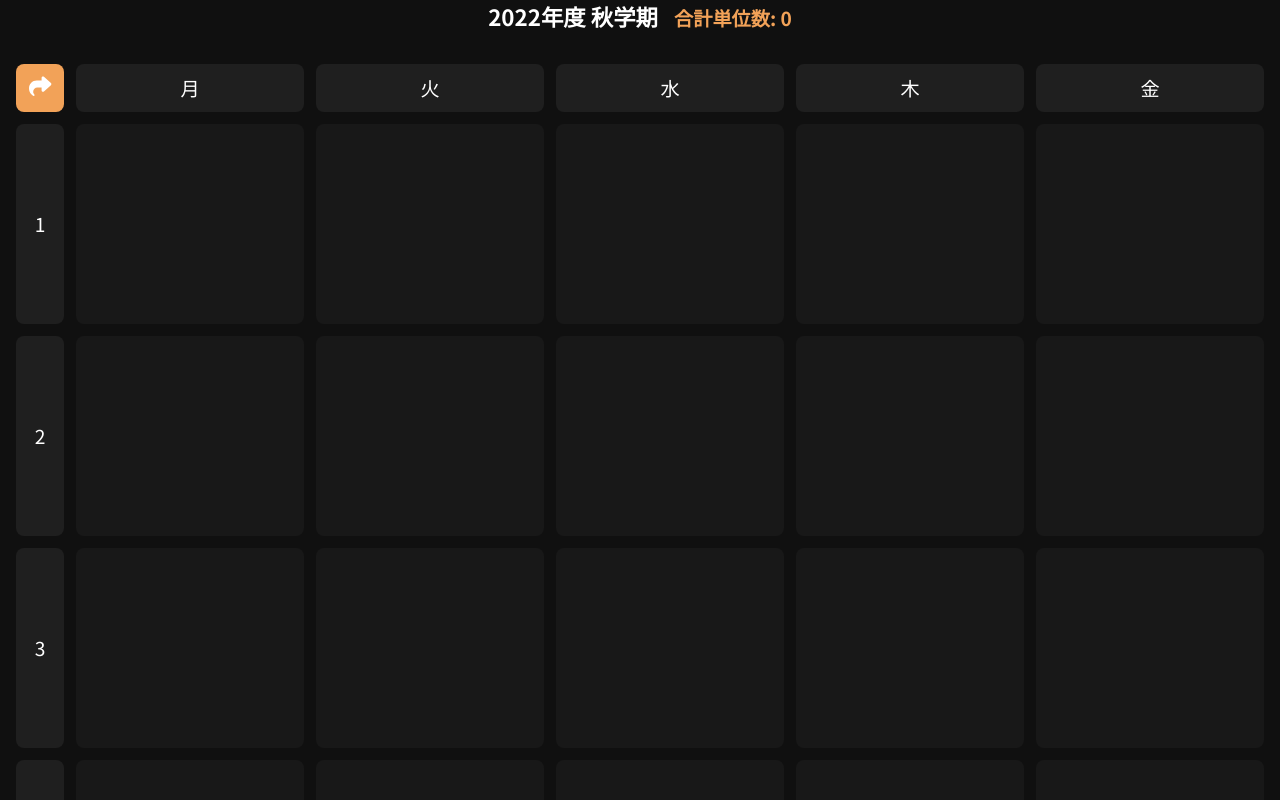
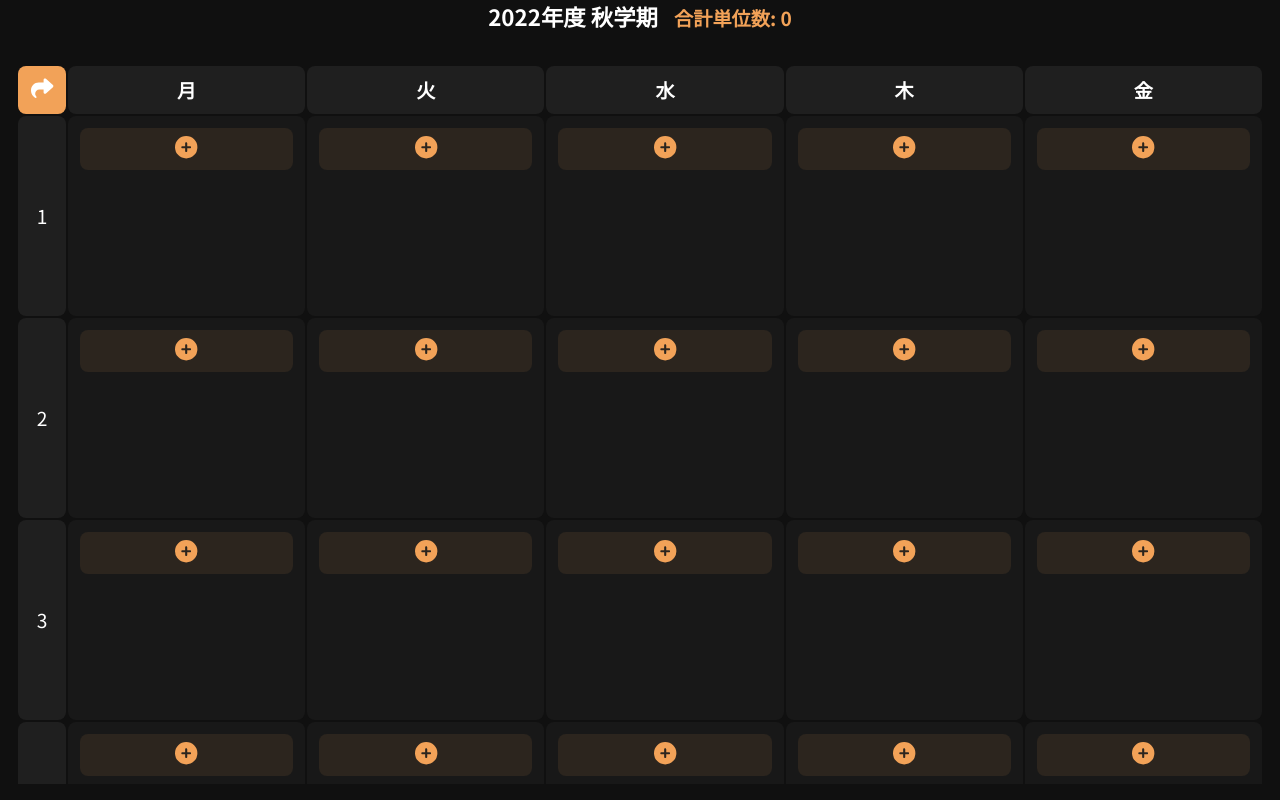
Before and after one commit to hota1024/sfc-assist, a Next.js app: page /view in a window 1280 px wide. Shown: the top 800 px of the page. Built offline with nearby package versions, Linux system fonts and the light colour scheme.

Commit message:
💄時間表を table で再実装

```diff
--- a/src/components/Container.tsx
+++ b/src/components/Container.tsx
@@ -1,3 +1,6 @@
 import { styled } from '@/stitches.config'
 
-export const Container = styled('div', {})
+export const Container = styled('div', {
+  height: '100dvh',
+  overflow: 'hidden',
+})
--- a/src/components/Timetable.tsx
+++ b/src/components/Timetable.tsx
@@ -6,15 +6,65 @@ import { faCirclePlus, faShare } from '@fortawesome/free-solid-svg-icons'
 import { useState } from 'react'
 import { Dialog, DialogContent, DialogHeader, DialogTitle } from './Dialog'
 
+const TimetableDayTh = styled('th', {
+  position: 'sticky',
+  zIndex: 1,
+  top: 0,
+})
+
 const TimetableDay = styled('div', {
   display: 'flex',
   justifyContent: 'center',
   alignItems: 'center',
   fontSize: '1.2rem',
   height: '48px',
+  background: '$gray3',
+  width: '280px',
+  '@xl': {
     borderRadius: '$2',
     width: '100%',
-  background: '$gray3',
+  },
+})
+
+const TdBase = styled('td', {})
+
+const TimetableTimeTd = styled(TdBase, {
+  position: 'sticky',
+  zIndex: 1,
+  left: 0,
+})
+
+const TimetableShareButtonTd = styled(TdBase, {
+  position: 'sticky',
+  zIndex: 2,
+  top: 0,
+  left: 0,
+  width: '48px',
+  height: '48px',
+})
+
+const TimetableShareButton = styled('button', {
+  background: '$blue',
+  color: '$blueText',
+  width: '100%',
+  height: '48px',
+  padding: '$2',
+  fontSize: '1.4rem',
+  border: 'none',
+  outline: 'none',
+  cursor: 'pointer',
+  transition: 'all 120ms ease-in-out',
+  '&:hover': {
+    background: '$blueDark',
+    color: '$blueColor',
+  },
+  '&:active': {
+    background: '$blueBlack',
+    color: '$blueColor',
+  },
+  '@xl': {
+    borderRadius: '$2',
+  },
 })
 
 const TimetableTime = styled('div', {
@@ -23,9 +73,15 @@ const TimetableTime = styled('div', {
   alignItems: 'center',
   fontSize: '1.2rem',
   width: '48px',
+  height: '200px',
+  background: '$gray3',
+  '@xl': {
     borderRadius: '$2',
-  height: '100%',
-  background: '$gray3',
+  },
+})
+
+const TimetableCellTd = styled(TdBase, {
+  width: 'calc(100% / 5)',
 })
 
 const TimetableCell = styled('div', {
@@ -33,13 +89,15 @@ const TimetableCell = styled('div', {
   flexFlow: 'column',
   gap: '$3',
   background: '$gray2',
-  borderRadius: '$2',
   height: '200px',
   padding: '$3',
   overflow: 'scroll',
   scrollbarWidth: 'none',
   '&::-webkit-scrollbar': {
     display: 'none',
+  },
+  '@xl': {
+    borderRadius: '$2',
   },
 })
 
@@ -64,48 +122,29 @@ const TimetableCellAddButton = styled('button', {
   },
 })
 
-const TimetableShareButton = styled('button', {
-  background: '$blue',
-  color: '$blueText',
-  width: '100%',
-  padding: '$2',
-  fontSize: '1.4rem',
-  border: 'none',
-  borderRadius: '$2',
-  outline: 'none',
-  cursor: 'pointer',
-  transition: 'all 120ms ease-in-out',
-  '&:hover': {
-    background: '$blueDark',
-    color: '$blueColor',
-  },
-  '&:active': {
-    background: '$blueBlack',
-    color: '$blueColor',
-  },
-})
-
 const TimetableShareField = styled('input', {
   width: '100%',
   fontSize: '1rem',
   background: '$blueAlpha',
   border: '2px solid $blue',
-  borderRadius: '$2',
   outline: 'none',
   padding: '$0 $3',
   color: '$blueColor',
   height: '48px',
 })
 
+const TimetableTable = styled('table', {
+  width: '100%',
+})
+
 const TimetableRoot = styled('div', {
-  display: 'grid',
-  padding: '$4',
-  gap: '$3',
-  gridTemplateColumns: '48px 280px 280px 280px 280px 280px',
+  height: 'calc(100vh - 64px)',
+  paddingTop: '$4',
   overflow: 'auto',
   '@xl': {
-    gridTemplateColumns: '48px 1fr 1fr 1fr 1fr 1fr',
-    overflow: 'none',
+    padding: '$4',
+    overflow: 'initial',
+    overflowY: 'auto',
   },
 })
 
@@ -134,18 +173,14 @@ export const Timetable: React.VFC<TimetableProps> = (props) => {
     .map((v) => parseInt(v, 10).toString(36))
     .join('.')}`
 
-  const contents: JSX.Element[] = [
-    <TimetableShareButton key={'share'} onClick={() => setDialog(true)}>
-      <FontAwesomeIcon icon={faShare} />
-    </TimetableShareButton>,
-  ]
-
-  for (const day of days) {
-    contents.push(<TimetableDay key={day}>{day}</TimetableDay>)
-  }
+  const rows: JSX.Element[] = []
 
   for (const time of times) {
-    contents.push(<TimetableTime key={time}>{time}</TimetableTime>)
+    const columns: JSX.Element[] = [
+      <TimetableTimeTd key={`${time}`}>
+        <TimetableTime>{time}</TimetableTime>
+      </TimetableTimeTd>,
+    ]
 
     for (const day of days) {
       const cell = courses
@@ -161,20 +196,23 @@ export const Timetable: React.VFC<TimetableProps> = (props) => {
             onDeleteClick={() => onCourseDelete && onCourseDelete(c)}
           />
         ))
-      if (!hideActions) {
-        cell.push(
+
+      columns.push(
+        <TimetableCellTd key={day}>
+          <TimetableCell>
+            {cell}
             <TimetableCellAddButton
               key="add-button"
               onClick={() => onAddClick && onAddClick(day, time)}
             >
               <FontAwesomeIcon icon={faCirclePlus} />
             </TimetableCellAddButton>
+          </TimetableCell>
+        </TimetableCellTd>
       )
     }
-      contents.push(
-        <TimetableCell key={`${time}-${day}`}>{cell}</TimetableCell>
-      )
-    }
+
+    rows.push(<tr key={time}>{columns}</tr>)
   }
 
   return (
@@ -191,7 +229,28 @@ export const Timetable: React.VFC<TimetableProps> = (props) => {
           />
         </DialogContent>
       </Dialog>
-      <TimetableRoot>{contents}</TimetableRoot>
+      <TimetableRoot>
+        <TimetableTable>
+          <thead>
+            <tr>
+              <TimetableShareButtonTd>
+                <TimetableShareButton
+                  key={'share'}
+                  onClick={() => setDialog(true)}
+                >
+                  <FontAwesomeIcon icon={faShare} />
+                </TimetableShareButton>
+              </TimetableShareButtonTd>
+              {days.map((day) => (
+                <TimetableDayTh key={day}>
+                  <TimetableDay>{day}</TimetableDay>
+                </TimetableDayTh>
+              ))}
+            </tr>
+          </thead>
+          <tbody>{rows}</tbody>
+        </TimetableTable>
+      </TimetableRoot>
     </>
   )
 }
```
Lines whose indentation alone changed are shown as unchanged.
